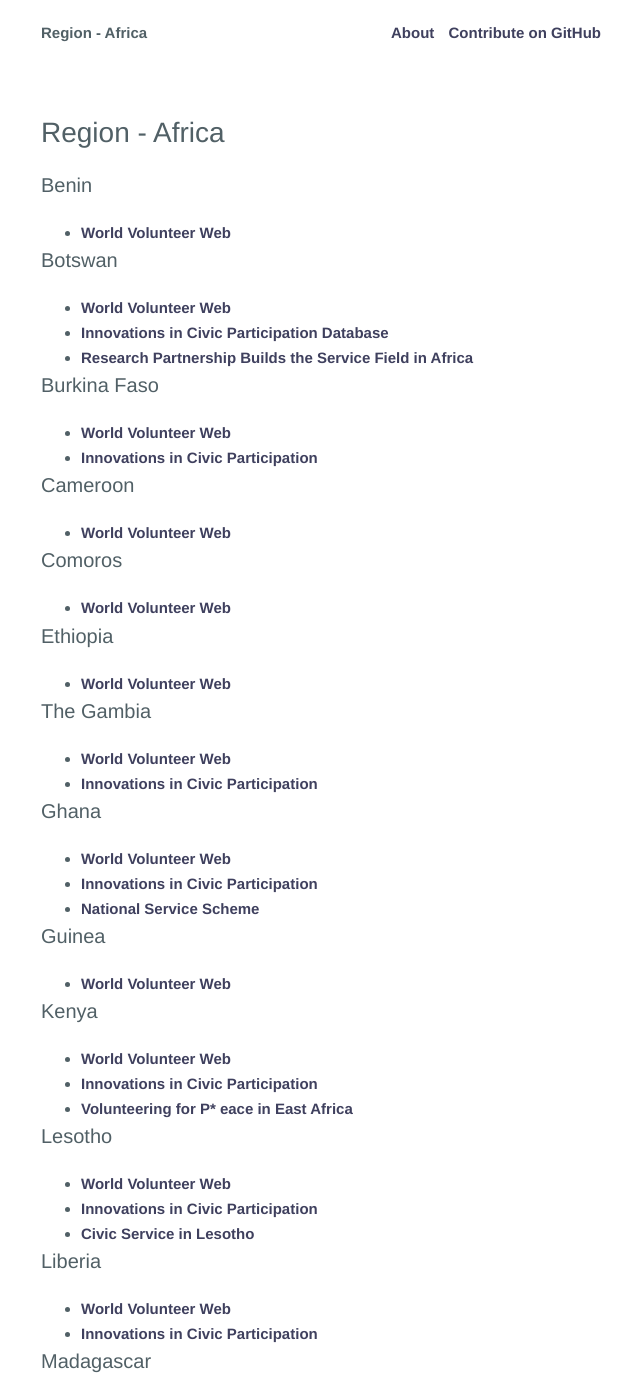
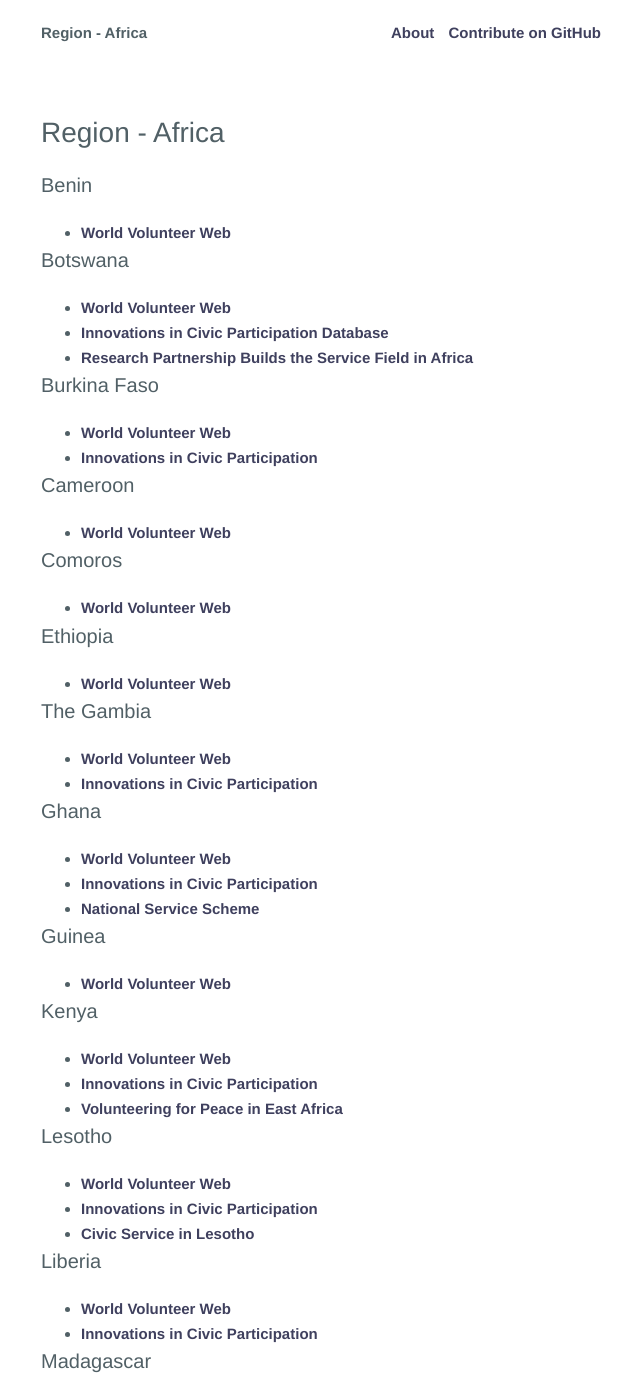
Before and after one commit to PeaceCorps/Volunteerism-Toolkit, a Jekyll site: the page built from toolkit/africa.md, in a window 1280 px wide and 1400 px high. Shown: the whole window, without its empty margins (319-959 px from the left). Built offline with Jekyll 4.4.1, drawn with Linux system fonts in a browser that asks for light colours; Markdown is read by kramdown in place of the engine named in the settings.

Commit message:
Update africa.md

```diff
--- a/toolkit/africa.md
+++ b/toolkit/africa.md
@@ -9,7 +9,7 @@
 
 * [World Volunteer Web](http://www.worldvolunteerweb.org/browse/countries/benin.html)
 
-### Botswan
+### Botswana
 
 * [World Volunteer Web](http://www.worldvolunteerweb.org/browse/countries/botswana.html)
 * [Innovations in Civic Participation Database](http://www.icicp.org/resource-library/icp-publications/global-youth-service-database/africa-2/sub-saharan-africa/botswana/)
@@ -51,7 +51,7 @@
 
 * [World Volunteer Web](http://www.worldvolunteerweb.org/browse/countries/kenya.html)
 * [Innovations in Civic Participation](http://www.icicp.org/resource-library/icp-publications/global-youth-service-database/africa-2/sub-saharan-africa/kenya/)
-* [Volunteering for P* eace in East Africa](http://csd.wustl.edu/Publications/Documents/WP12-29.pdf)
+* [Volunteering for Peace in East Africa](http://csd.wustl.edu/Publications/Documents/WP12-29.pdf)
 
 ### Lesotho
 
```
